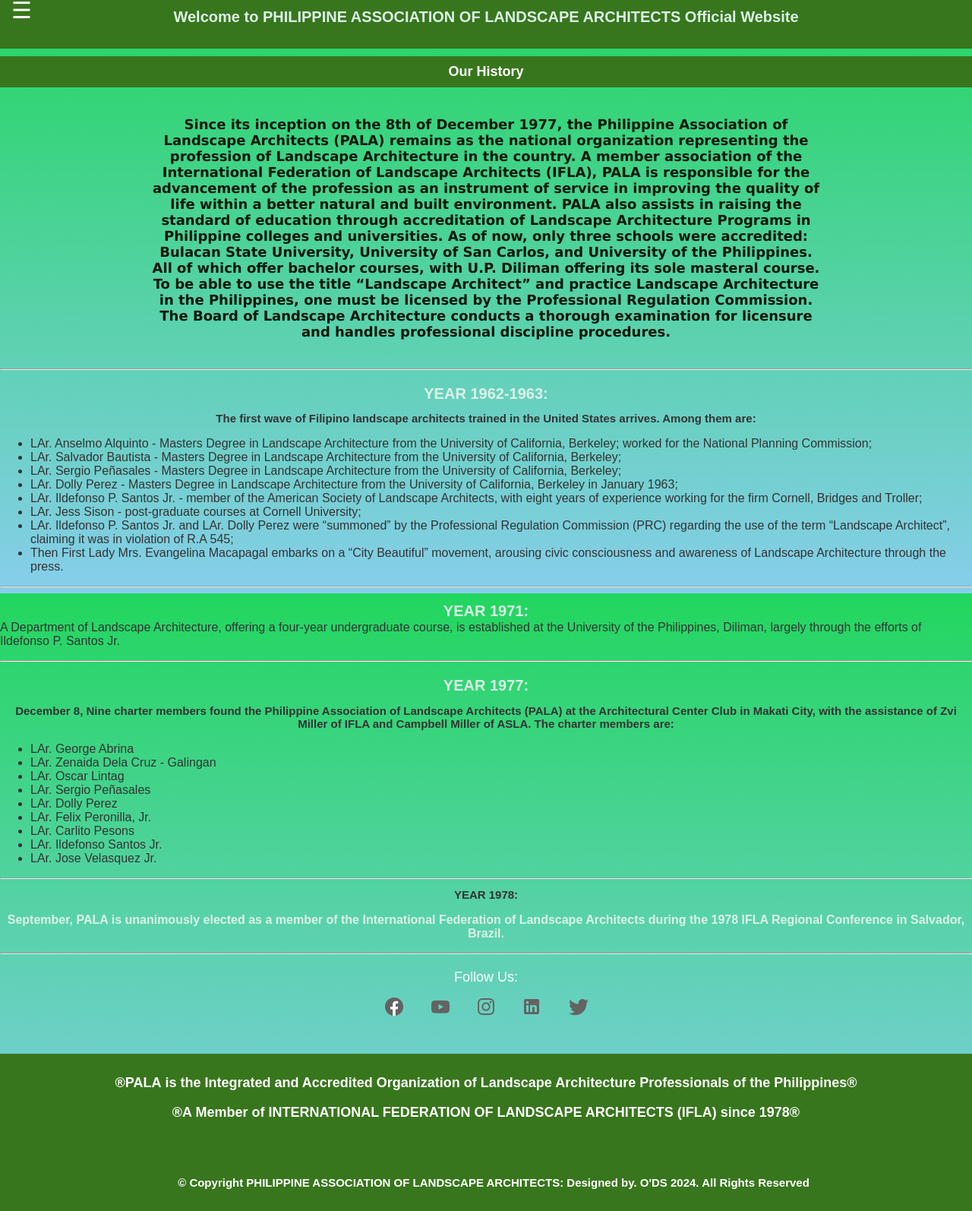
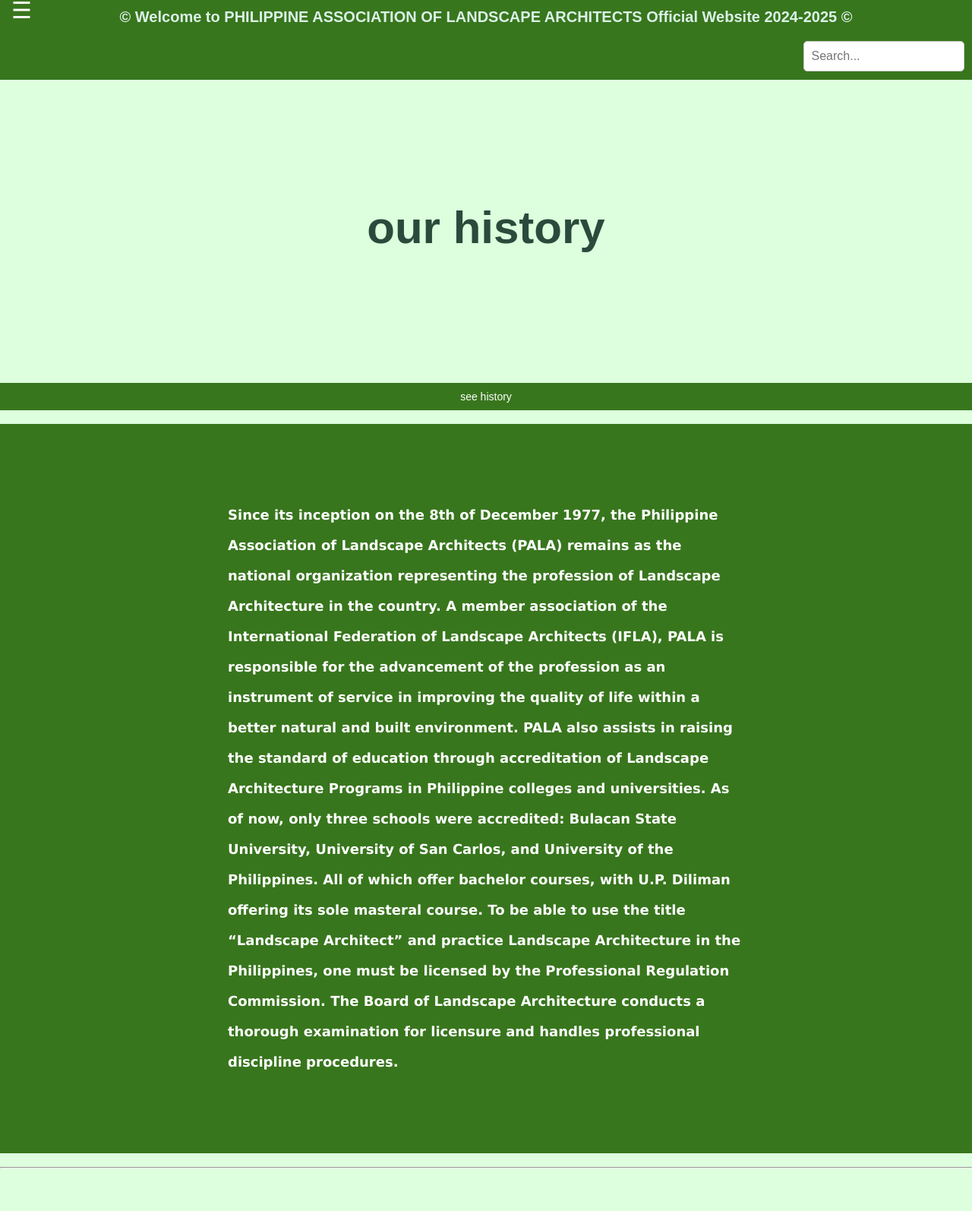
Before and after one commit to osn256/websystem_mmdc_osiasn, a plain HTML site: page ourhistory.html in a window 1280 px wide. Shown: the part 19-1613 px from the top of the page at 76% size. Drawn offline with Linux system fonts and the light colour scheme; files that its build step writes are made by us from their sources.

Commit message:
ourhistory changes

```diff
--- a/ourhistory.html
+++ b/ourhistory.html
@@ -4,13 +4,16 @@
     <meta charset="UTF-8">
     <meta name="viewport" content="width=device-width, initial-scale=1.0">
     <title>Our History</title>
-    <link rel="stylesheet" href="styles.css">
+
     <link rel="stylesheet" href="styles/stylesourhistory.css">
 </head>
 <body>
-    <div class="welcome">
-        <p>Welcome to <b>PHILIPPINE ASSOCIATION OF LANDSCAPE ARCHITECTS Official Website</b></p>
-    </div>
+    <div class= "welcome">
+        <p>&copy; Welcome to <b>PHILIPPINE ASSOCIATION OF LANDSCAPE ARCHITECTS Official Website 2024-2025 &copy;</b></p>
+        <div class="search-container">
+            <input type="text" id="searchInput" onkeyup="searchFunction()" placeholder="Search...">
+        </div>
+        </div>
 
     <!-- Hamburger Icon (Tri-bar) -->
     <span class="hamburger" onclick="openNav()">&#9776;</span>
@@ -47,7 +50,9 @@
     </div>
 
 
-    <button class="accordion"><b>Our <b>History</b></b></button>
+    <div class="ourHistory"><p>our history</p></div>
+
+    <button class="accordion">see history</button>
     <div class="panel">
     <p>Since its inception on the 8th of December 1977, the Philippine Association of Landscape Architects (PALA) remains as the national organization representing the profession of Landscape Architecture in the country. A member association of the International Federation of Landscape Architects (IFLA), PALA is responsible for the advancement of the profession as an instrument of service in improving the quality of life within a better natural and built environment.
 
@@ -58,7 +63,8 @@
     </div>
 
 
-
+<div class="yoyhistory">
+    <div class="year1962">
     <h3>YEAR 1962-1963:</h3>
     <h2>The first wave of Filipino landscape architects trained in the United States arrives. Among them are:</h2>
     <ul>
@@ -71,10 +77,15 @@
         <li>LAr. Ildefonso P. Santos Jr. and LAr. Dolly Perez were “summoned” by the Professional Regulation Commission (PRC) regarding the use of the term “Landscape Architect”, claiming it was in violation of R.A 545;</li>
         <li>Then First Lady Mrs. Evangelina Macapagal embarks on a “City Beautiful” movement, arousing civic consciousness and awareness of Landscape Architecture through the press.</li>
     </ul>
+    </div>
     <hr>
+    <div class="year1971">
     <h3>YEAR 1971:</h3>
-    <p3>A Department of Landscape Architecture, offering a four-year undergraduate course, is established at the University of the Philippines, Diliman, largely through the efforts of Ildefonso P. Santos Jr.</p>
+    <h2>A Department of Landscape Architecture, offering a four-year undergraduate course, is established at the University of the Philippines, Diliman, largely through the efforts of Ildefonso P. Santos Jr.</h2>
+    </div>
+
     <hr>
+    <div class="year1977">
     <h3>YEAR 1977:</h3>
     <h2>December 8, Nine charter members found the Philippine Association of Landscape Architects (PALA) at the Architectural Center Club in Makati City, with the assistance of Zvi Miller of IFLA and Campbell Miller of ASLA. The charter members are:</h2>
     <ul>
@@ -88,10 +99,19 @@
         <li>LAr. Ildefonso Santos Jr.</li>
         <li>LAr. Jose Velasquez Jr.</li>
     </ul>
+    </div>
+
     <hr>
-    <h2>YEAR 1978:</h2>
-    <p>September, PALA is unanimously elected as a member of the International Federation of Landscape Architects during the 1978 IFLA Regional Conference in Salvador, Brazil.</p>
+    <div class="year1978">
+    <h3>YEAR 1978:</h3>
+    <h2>September, PALA is unanimously elected as a member of the International Federation of Landscape Architects during the 1978 IFLA Regional Conference in Salvador, Brazil.</h2>
+    </div>
+</div>
+
     <hr>
+
+
+
     <div class="socials">
         <p>Follow Us:</p>
         <a href="https://www.facebook.com" target="_blank">
--- a/styles/styles.css
+++ b/styles/styles.css
@@ -352,6 +352,8 @@
     font-weight:100;
     margin-bottom: 10px;
     color: #4a8452;
+    padding-top: 40px;
+    padding-bottom: 40px;
 }
 
 .socials a {
--- a/styles/stylesourhistory.css
+++ b/styles/stylesourhistory.css
@@ -24,14 +24,18 @@
     padding-top: 10px;
     padding-bottom: 10px;
 }
+.welcome p{
+    color: #dcf1e8;
+    font-size: 20px;
+}
 
 /* General Styling */
 body {
     font-family: 'Arial', sans-serif;
-    background-color: #fcfdfc;
+    background-color: #ddffdd;
     background-image: linear-gradient(direction, color-stop1, color-stop2);
-    background: linear-gradient( to top,skyblue ,   rgb(34, 214, 94));
-    color: #333;
+    /*background: linear-gradient( to top,skyblue ,   rgb(34, 214, 94));*/
+    color: #ffffff;
     margin: 0;
     padding: 0;
 }
@@ -41,12 +45,11 @@
     text-align: center;
 
 }
-
 h3, h4, p {
 
     text-align: center;
     color: #2a4b3c;
-    color: #dcf1e8;
+    /*color: #dcf1e8;*/
     font-weight: bolder;
 }
 
@@ -60,6 +63,31 @@
     margin: 1px 0;
 }
 
+.yoyhistory{
+    color:#000000;
+    font: size 15px; ;
+    font-family: Verdana, Geneva, Tahoma, sans-serif;
+    padding-left: 300px;
+    padding-right: 300px;
+    padding-top: 50px;
+    padding-bottom: 50px;
+
+}
+.year1962 h2,
+.year1971 h2,
+.year1977 h2,
+.year1978 h2 {
+    padding-top: 10px;
+    padding-bottom: 50px;
+    padding-left: 90px;
+}
+
+.year1962 h3,
+.year1971 h3,
+.year1977 h3,
+.year1978 h3 {
+  font-size: 30px;
+}
 
 
 .palamain_logo img{
@@ -130,34 +158,40 @@
     border: none;
     outline: none;
     transition: background-color 0.4s ease;
-    font-size: 18px;
+    font-size: 14px;
+    font-weight:lighter;
     margin-top: 10px;
 }
 
 button.accordion.active, button.accordion:hover {
     background-color: #4a8452;
 }
-/*
-.panel {
-    padding: 0 18px;
-    background-color: rgb(5, 253, 67);
-    max-height: 0;
-    overflow: hidden;
-    transition: max-height 0.4s ease-out;
-    color: #4a8452;
+
+.ourHistory {
+    font-size:60px;
+    font-weight:10px;
+    padding-left: 300px;
+    padding-right: 300px;
+    padding-top: 100px;
+    padding-bottom: 100px;
+
 }
-*/
 .panel p {
     padding: 20px;
-    /*background-color: #4a8452;*/
-    color: rgb(1, 24, 10);
+    background-color: rgb(56, 118, 29);
+    color: rgb(255, 255, 255);
     padding: auto;
+    text-align:left;
+    line-height: 40px;
     padding-left: 200px;
     padding-right: 200px;
     font-family: Verdana, Geneva, Tahoma, sans-serif;
     font-size:large;
     font-weight:10px;
-
+    padding-left: 300px;
+    padding-right: 300px;
+    padding-top: 100px;
+    padding-bottom: 100px;
 
 }
 
@@ -193,6 +227,7 @@
 .center-button:hover {
     background-color: #2a4b3c;
 }
+
 .pala_iolap {
     padding: 10px 15px;
     position: center;
@@ -201,6 +236,11 @@
     color: white;
     font-weight: bold;
     background-color: rgb(56, 118, 29);
+}
+
+.pala_iolap p {
+    color: white;
+
 }
 
 /* Footer */
@@ -348,7 +388,9 @@
     font-size: 18px;
     font-weight:100;
     margin-bottom: 10px;
-    color: #ffffff;
+    color: #4a8452;
+    padding-top: 40px;
+    padding-bottom: 40px;
 }
 
 .socials a {
```
